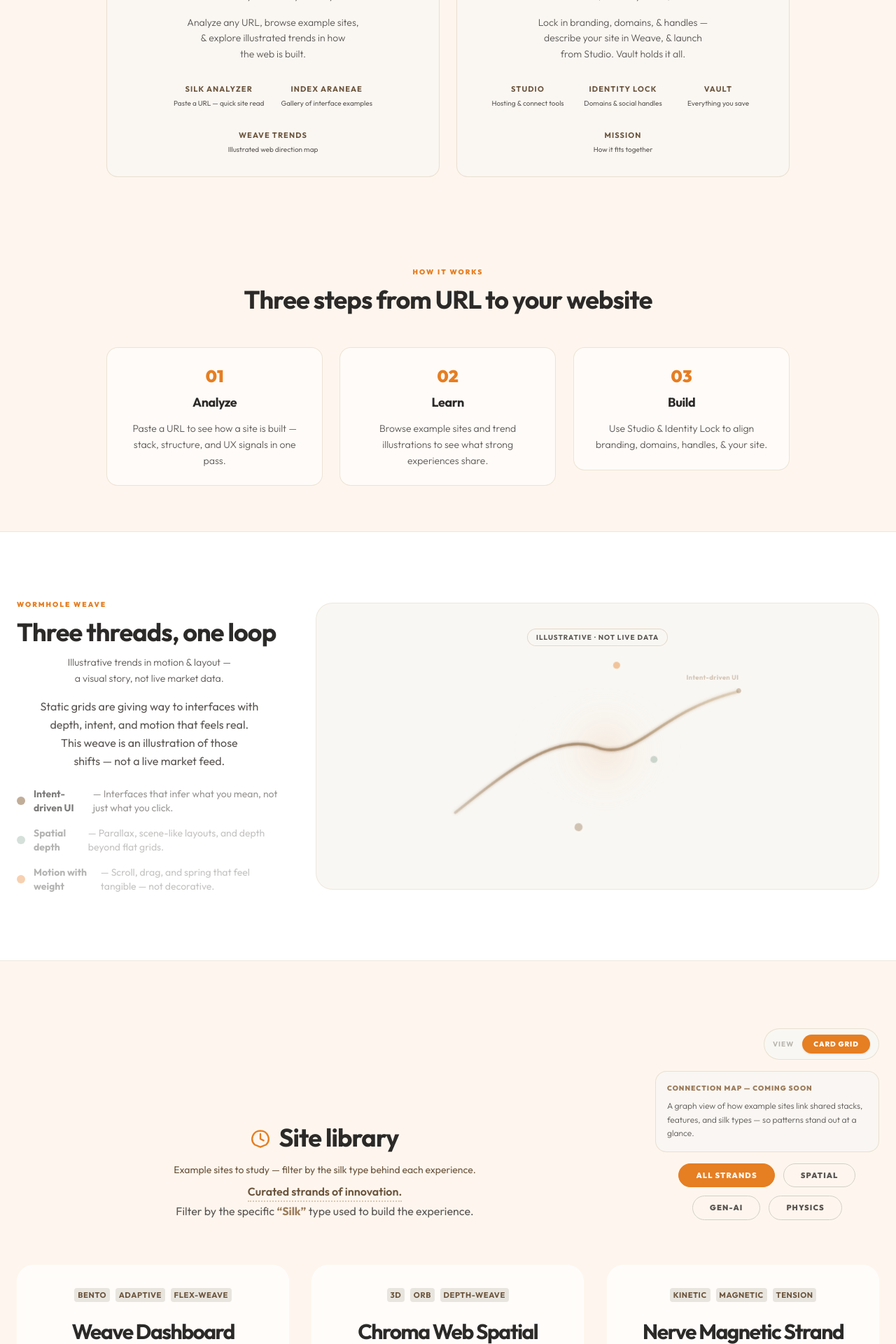
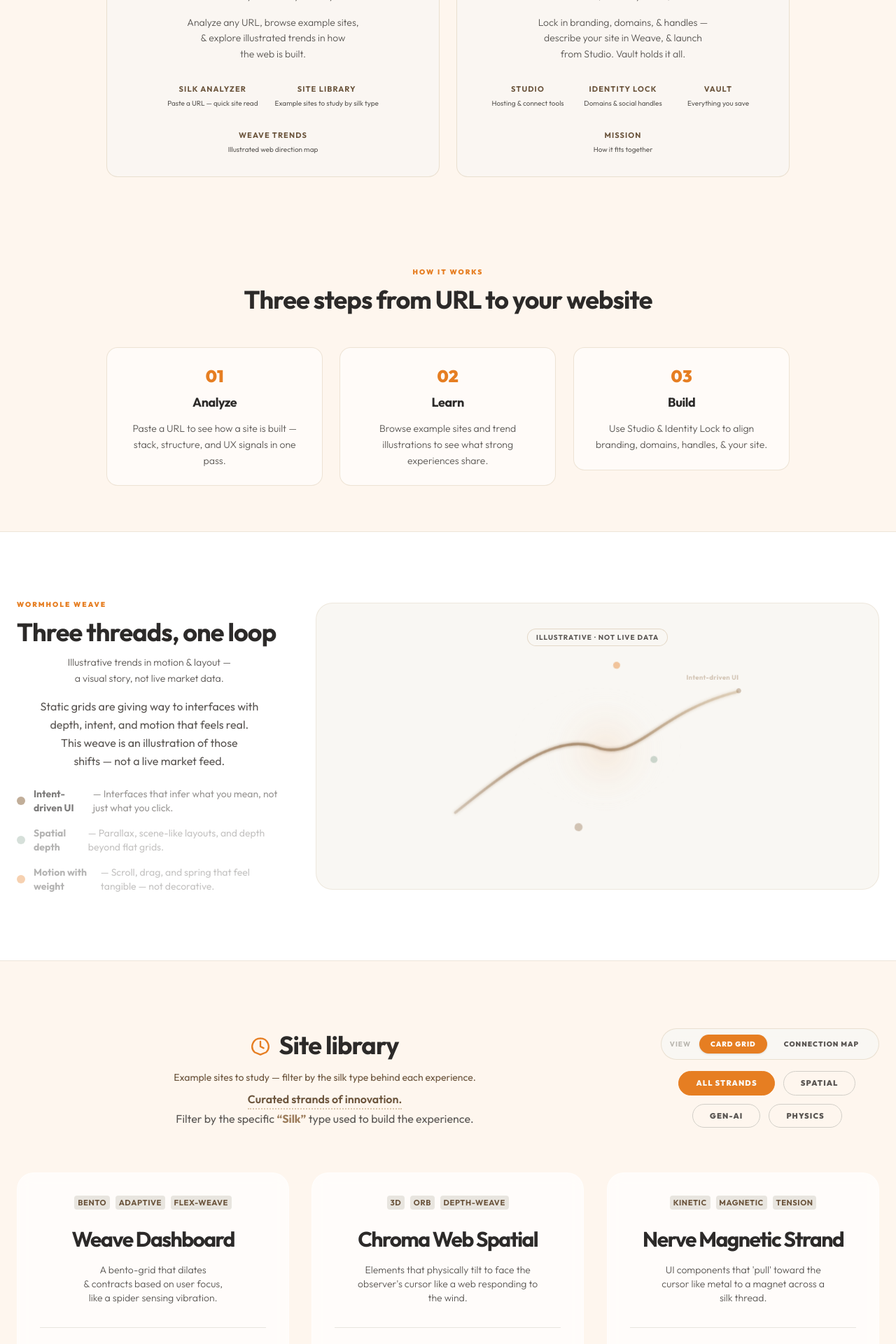
Before and after one commit to anOracleStack/archive-arac, a Next.js app: page / in a window 1280 px wide. Shown: the part 940-2860 px from the top of the page at 70% size. Built offline with nearby package versions, Linux system fonts and the light colour scheme.

Commit message:
Polish site library UX with connection map and clearer nav labels.
Rename Index Araneae to Site library, add tag-linked graph view, and use drawer nav on tablet widths.

```diff
--- a/src/components/DatabaseGrid.tsx
+++ b/src/components/DatabaseGrid.tsx
@@ -25,9 +25,24 @@ interface DatabaseGridProps {
   onSelect: (item: StrandItem) => void;
 }
 
+type ViewMode = "grid" | "map";
+
+function buildTagEdges(items: StrandItem[]): [number, number][] {
+  const edges: [number, number][] = [];
+  for (let i = 0; i < items.length; i++) {
+    for (let j = i + 1; j < items.length; j++) {
+      const shared = items[i].tags.some((t) => items[j].tags.includes(t));
+      if (shared) edges.push([items[i].id, items[j].id]);
+    }
+  }
+  return edges;
+}
+
 export function DatabaseGrid({ onSelect }: DatabaseGridProps) {
   const [activeFilter, setActiveFilter] = useState<SilkCategory | "all">("all");
+  const [viewMode, setViewMode] = useState<ViewMode>("grid");
   const [hoveredId, setHoveredId] = useState<number | null>(null);
+  const [mapHoverId, setMapHoverId] = useState<number | null>(null);
   const sectionRef = useRef<HTMLElement>(null);
   const canvasRef = useRef<HTMLCanvasElement>(null);
   const cardRefs = useRef<Map<number, HTMLDivElement>>(new Map());
@@ -35,6 +50,18 @@ export function DatabaseGrid({ onSelect }: DatabaseGridProps) {
 
   const filtered = activeFilter === "all" ? strands : strands.filter((i) => i.category === activeFilter);
   const displayStrands = filtered;
+  const tagEdges = buildTagEdges(displayStrands);
+
+  const mapPositions = displayStrands.map((item, i) => {
+    const angle = (i / Math.max(displayStrands.length, 1)) * Math.PI * 2 - Math.PI / 2;
+    const r = 38;
+    return {
+      id: item.id,
+      x: 50 + Math.cos(angle) * r,
+      y: 50 + Math.sin(angle) * r,
+      item,
+    };
+  });
 
   const setCardRef = useCallback((id: number, el: HTMLDivElement | null) => {
     if (el) cardRefs.current.set(id, el);
@@ -171,27 +198,41 @@ export function DatabaseGrid({ onSelect }: DatabaseGridProps) {
               <div
                 className="flex items-center gap-2 bg-[#F9F7F3]/95 backdrop-blur-md rounded-full px-3 py-2 border border-[#C4A882]/30"
                 role="group"
-                aria-label="Index view"
+                aria-label="Library view"
               >
                 <span className="text-[10px] font-bold uppercase tracking-widest text-[#B8B5AE] mr-1 hidden sm:inline">
                   View
                 </span>
                 <button
                   type="button"
-                  className="px-4 py-1.5 rounded-full text-[10px] font-black uppercase tracking-widest bg-[#E67E22] text-white shadow-sm"
-                  aria-pressed
+                  onClick={() => setViewMode("grid")}
+                  className={`px-4 py-1.5 rounded-full text-[10px] font-black uppercase tracking-widest transition-all ${
+                    viewMode === "grid"
+                      ? "bg-[#E67E22] text-white shadow-sm"
+                      : "text-[#5A5653] hover:text-[#E67E22]"
+                  }`}
+                  aria-pressed={viewMode === "grid"}
                 >
                   Card grid
                 </button>
+                <button
+                  type="button"
+                  onClick={() => setViewMode("map")}
+                  className={`px-4 py-1.5 rounded-full text-[10px] font-black uppercase tracking-widest transition-all ${
+                    viewMode === "map"
+                      ? "bg-[#E67E22] text-white shadow-sm"
+                      : "text-[#5A5653] hover:text-[#E67E22]"
+                  }`}
+                  aria-pressed={viewMode === "map"}
+                >
+                  Connection map
+                </button>
               </div>
-              <div className="rounded-2xl border border-[#C4A882]/30 bg-[#F9F7F3]/90 p-4 text-left w-full">
-                <p className="text-[10px] font-black uppercase tracking-widest text-[#9C7C5B] mb-2">
-                  Connection map — coming soon
+              {viewMode === "map" && (
+                <p className="text-xs text-[#5A5653] font-light leading-relaxed text-center md:text-right w-full">
+                  Lines connect strands that share tags — hover a node to highlight its links.
                 </p>
-                <p className="text-xs text-[#5A5653] font-light leading-relaxed">
-                  A graph view of how example sites link shared stacks, features, and silk types — so patterns stand out at a glance.
-                </p>
-              </div>
+              )}
               <div className="flex flex-wrap items-center justify-center gap-3">
               {FILTERS.map((f) => (
                 <KnowledgeGateway key={f.key} article={gloss[f.glossArticle]} surface="cream" onOpen={() => setActiveFilter(f.key)}>
@@ -209,6 +250,68 @@ export function DatabaseGrid({ onSelect }: DatabaseGridProps) {
           </div>
         </ScrollReveal>
 
+        {viewMode === "map" && displayStrands.length > 0 ? (
+          <div className="mx-auto max-w-3xl rounded-3xl border border-[#E8E5DF] bg-[#FDFCFA]/90 p-6 shadow-sm">
+            <svg viewBox="0 0 100 100" className="w-full aspect-square max-h-[420px]" role="img" aria-label="Strand connection map by shared tags">
+              {tagEdges.map(([a, b]) => {
+                const pa = mapPositions.find((p) => p.id === a);
+                const pb = mapPositions.find((p) => p.id === b);
+                if (!pa || !pb) return null;
+                const active =
+                  mapHoverId === null || mapHoverId === a || mapHoverId === b;
+                return (
+                  <line
+                    key={`${a}-${b}`}
+                    x1={pa.x}
+                    y1={pa.y}
+                    x2={pb.x}
+                    y2={pb.y}
+                    stroke="#E67E22"
+                    strokeOpacity={active ? 0.35 : 0.08}
+                    strokeWidth={0.35}
+                  />
+                );
+              })}
+              {mapPositions.map((node) => (
+                <g
+                  key={node.id}
+                  className="cursor-pointer"
+                  onMouseEnter={() => setMapHoverId(node.id)}
+                  onMouseLeave={() => setMapHoverId(null)}
+                  onClick={() => onSelect(node.item)}
+                  onKeyDown={(e) => {
+                    if (e.key === "Enter" || e.key === " ") {
+                      e.preventDefault();
+                      onSelect(node.item);
+                    }
+                  }}
+                  role="button"
+                  tabIndex={0}
+                  aria-label={node.item.name}
+                >
+                  <circle
+                    cx={node.x}
+                    cy={node.y}
+                    r={mapHoverId === node.id ? 3.2 : 2.6}
+                    fill={CATEGORY_COLORS[node.item.category]}
+                    stroke="#FDFCFA"
+                    strokeWidth={0.6}
+                  />
+                  <text
+                    x={node.x}
+                    y={node.y + 5.5}
+                    textAnchor="middle"
+                    className="fill-[#5A5653] text-[2.8px] font-semibold pointer-events-none"
+                  >
+                    {node.item.name.length > 14
+                      ? `${node.item.name.slice(0, 12)}…`
+                      : node.item.name}
+                  </text>
+                </g>
+              ))}
+            </svg>
+          </div>
+        ) : (
         <StaggerGrid className="grid grid-cols-1 md:grid-cols-2 lg:grid-cols-3 gap-8" staggerMs={80}>
             {displayStrands.length > 0 ? (
               displayStrands.map((item) => (
@@ -255,6 +358,7 @@ export function DatabaseGrid({ onSelect }: DatabaseGridProps) {
               </div>
             )}
           </StaggerGrid>
+        )}
       </div>
     </section>
   );
--- a/src/components/Navbar.tsx
+++ b/src/components/Navbar.tsx
@@ -12,7 +12,7 @@ const navGroups = [
     label: "Discover",
     links: [
       { href: "/#weave", label: "Weave trends", plain: "Illustrated web trends — not live data", match: (p: string) => p === "/" },
-      { href: "/#index", label: "Index Araneae", plain: "Gallery of interface examples (strands)", match: (p: string) => p === "/" },
+      { href: "/#index", label: "Site library", plain: "Example sites to study by silk type", match: (p: string) => p === "/" },
     ],
   },
   {
@@ -178,7 +178,7 @@ export function Navbar() {
         <div className="mx-auto flex w-full max-w-[1440px] items-center justify-between gap-4 px-5 sm:px-8 py-3">
           <BrandLogo />
 
-          <div className="hidden min-w-0 flex-1 items-center justify-end gap-3 lg:gap-4 md:flex">
+          <div className="hidden min-w-0 flex-1 items-center justify-end gap-2 lg:gap-4 lg:flex">
             <div className="flex min-w-0 items-center gap-3 lg:gap-4 text-[9px] font-bold xl:text-[10px]">
               {navGroups.map((group) => (
                 <NavDropdown key={group.label} label={group.label} links={group.links} pathname={pathname} />
@@ -199,7 +199,7 @@ export function Navbar() {
             <AuthControls />
           </div>
 
-          <div className="flex items-center gap-2 md:hidden">
+          <div className="flex items-center gap-2 lg:hidden">
             <AuthControls compact />
             <button
               ref={menuButtonRef}
@@ -241,7 +241,7 @@ export function Navbar() {
       {drawerOpen && (
         <button
           type="button"
-          className="fixed inset-0 z-40 bg-[#2C2A29]/40 md:hidden"
+          className="fixed inset-0 z-40 bg-[#2C2A29]/40 lg:hidden"
           aria-label="Close menu"
           onClick={closeDrawer}
         />
@@ -250,7 +250,7 @@ export function Navbar() {
       <div
         id={drawerId}
         ref={drawerRef}
-        className={`fixed top-0 right-0 z-50 h-full w-[85vw] max-w-[320px] bg-[#F9F7F3] border-l border-[#C4A882]/40 shadow-2xl transform transition-transform duration-300 ease-out md:hidden ${
+        className={`fixed top-0 right-0 z-50 h-full w-[85vw] max-w-[320px] bg-[#F9F7F3] border-l border-[#C4A882]/40 shadow-2xl transform transition-transform duration-300 ease-out lg:hidden ${
           drawerOpen ? "translate-x-0" : "translate-x-full pointer-events-none"
         }`}
         aria-hidden={!drawerOpen}
--- a/src/components/ProductPillars.tsx
+++ b/src/components/ProductPillars.tsx
@@ -71,8 +71,8 @@ export function ProductPillars() {
               />
               <LoreNavLink
                 href="#index"
-                term="Index Araneae"
-                plain="Gallery of interface examples"
+                term="Site library"
+                plain="Example sites to study by silk type"
               />
               <LoreNavLink
                 href="#weave"
```
